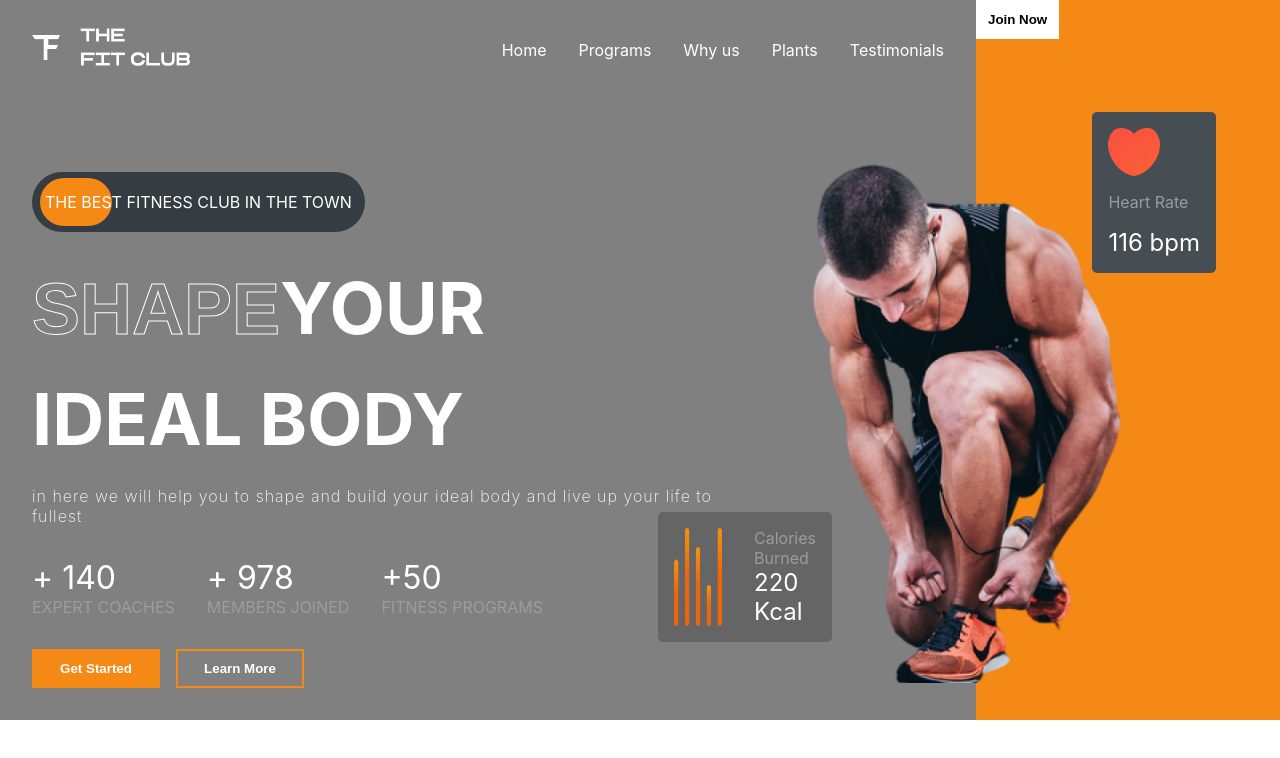
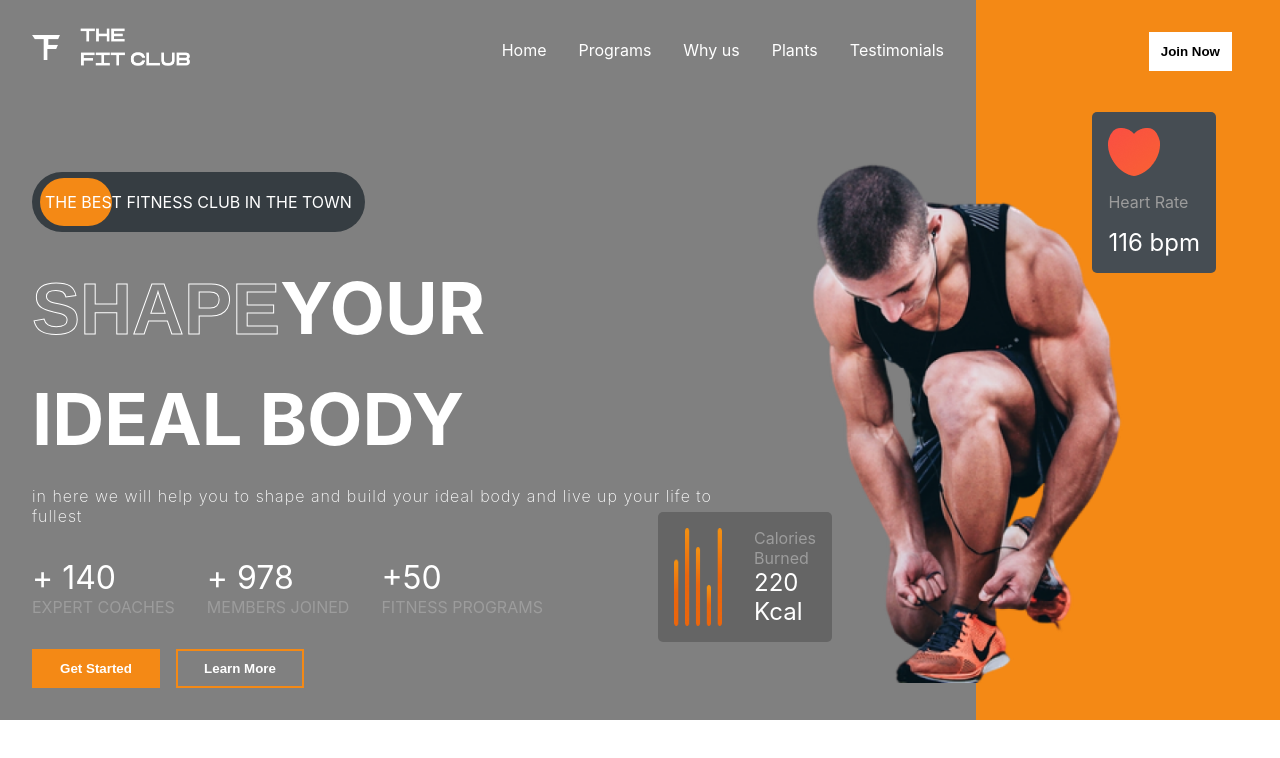
Before and after one commit to AlaaSassii/fitnessWeb, a React (Vite) app: page / in a window 1280 px wide. Shown: the top 758 px of the page. Built offline with nearby package versions, Linux system fonts and the light colour scheme.

Commit message:
finish with hero

```diff
--- a/src/components/Hero/Hero.css
+++ b/src/components/Hero/Hero.css
@@ -102,7 +102,7 @@
   background-color: var(--orange);
 }
 
-.right-h > btn {
+.right-h > .btn {
   position: absolute;
   right: 3rem;
   top: 2rem;
```
